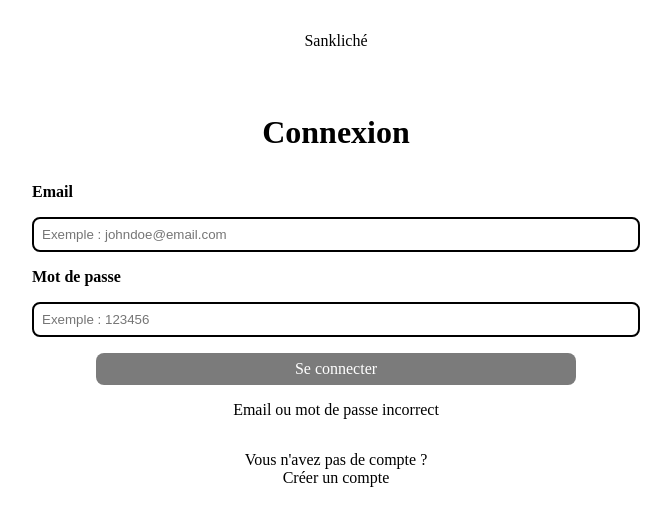
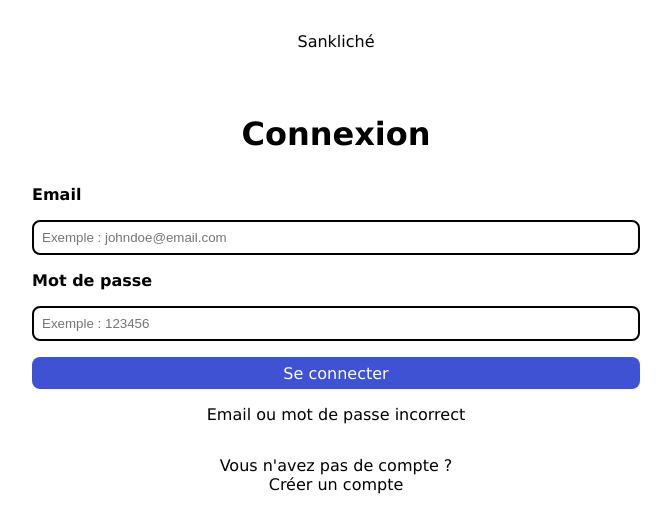
Before and after one commit to Himeurfarid/Sankliche, a React (Vite) app in the folder frontend/: page /login in a window 1280 px wide. Shown: the top 530 px of the page, without its empty margins (304-975 px from the left). Built offline with nearby package versions, Linux system fonts and the light colour scheme.

Commit message:
css login

```diff
--- a/frontend/src/pages/Login.jsx
+++ b/frontend/src/pages/Login.jsx
@@ -1,3 +1,4 @@
+import { Link } from "react-router-dom";
 import "../styles/Login.css";
 
 function Login() {
@@ -33,9 +34,11 @@ function Login() {
                 className="form-input"
                 placeholder="Exemple : 123456"
               />
-              <button type="submit" className="form-button">
-                Se connecter
-              </button>
+              <Link className="form-button-link" to="/">
+                <button type="submit" className="form-button">
+                  Se connecter
+                </button>
+              </Link>
               <p className="form-error">Email ou mot de passe incorrect</p>
             </form>
             <div className="form-links">
--- a/frontend/src/styles/Login.css
+++ b/frontend/src/styles/Login.css
@@ -52,6 +52,7 @@
   display: flex;
   flex-direction: column;
   align-items: center;
+  font-family: Verdana, Geneva, Tahoma, sans-serif;
 }
 /* Login form */
 .login-form {
@@ -99,10 +100,19 @@
 
 /* Form button */
 .form-button {
-  background-color: rgba(0, 0, 0, 0.516);
+  background-color: rgba(2, 28, 197, 0.759);
   color: white;
   text-align: center;
-  margin: 0rem 4rem 0rem 4rem;
+  width: 100%;
+  border-radius: 0.5rem;
+  height: 2rem;
+}
+
+.form-button:active {
+  background-color: rgb(2, 28, 197);
+  color: rgb(244, 241, 241);
+  text-align: center;
+  width: 100%;
   border-radius: 0.5rem;
   height: 2rem;
 }
```
